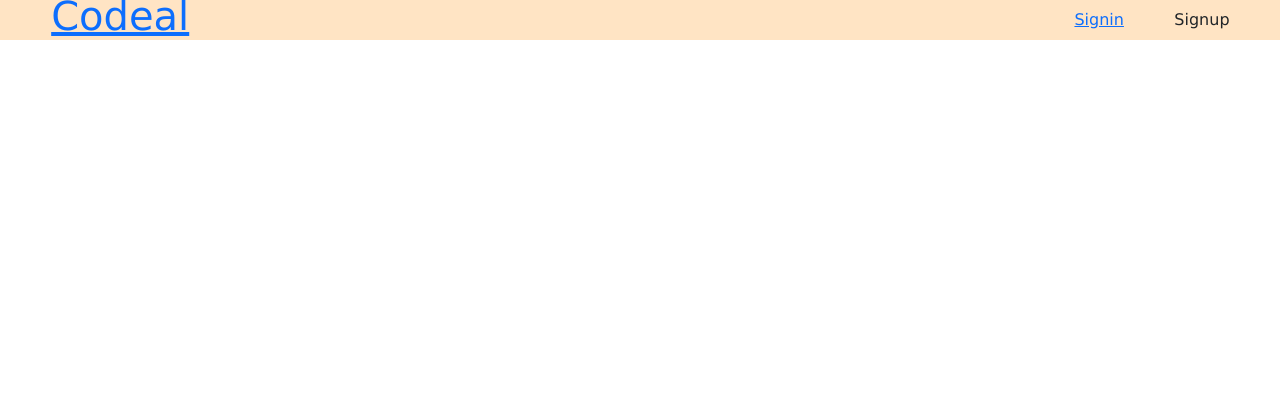
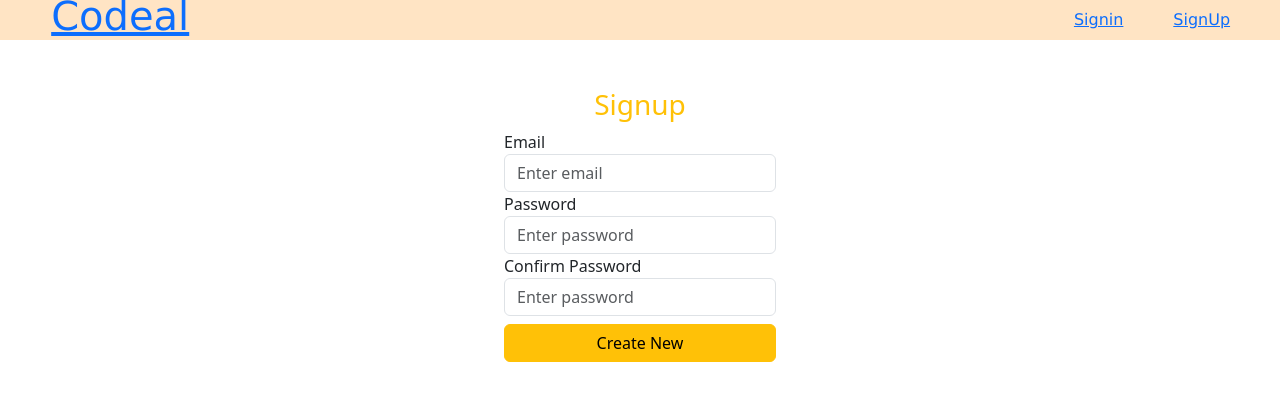
Before and after one commit to Gavaskar0543/React-SocialMedia-webApp, a React (Create React App) app in the folder Codeal/: page /signup in a window 1280 px wide. Shown: the top 400 px of the page. Built offline with nearby package versions, Linux system fonts and the light colour scheme; no server answers.

Commit message:
signup done

```diff
--- a/Codeal/src/Components/App.js
+++ b/Codeal/src/Components/App.js
@@ -4,6 +4,7 @@ import { Navbar } from "./Navbar";
 import PageNotFound from "../Pages/pageNotFound";
 import { Home, About, UserInfo } from "../Pages/Home";
 import Login from "../Pages/Login";
+import Signup from "../Pages/signup";
 import { Loader } from "./";
 import { BrowserRouter as Router, Route, Routes } from "react-router-dom";
 function App() {
@@ -31,6 +32,7 @@ function App() {
         <Route path="/about" element={<About />} />
         <Route path="/userInfo" element={<UserInfo />} />
         <Route path="/login" element={<Login />} />
+        <Route path='/signup' element={<Signup />}/>
         <Route element={<PageNotFound />} />
       </Routes>
     </div>
--- a/Codeal/src/Components/Navbar.js
+++ b/Codeal/src/Components/Navbar.js
@@ -11,7 +11,7 @@ export const Navbar = () => {
           <div>
             <Link to="/login">Signin</Link>
           </div>
-          <div>signup</div>
+          <Link to='/signup'>SignUp</Link>
         </div>
       </div>
     </>
--- /dev/null
+++ b/Codeal/src/Pages/signup.js
@@ -0,0 +1,57 @@
+import React from 'react';
+
+function signup() {
+    return (
+        <div className="container  mt-5 w-25">
+      <div className="container">
+        <h3 className="text-warning text-center">Signup</h3>
+        <form >
+          <div className="form-group">
+            <label htmlFor="email">Email</label>
+            <input
+              type="email"
+              className="form-control"
+              id="email"
+              placeholder="Enter email"
+            />
+          </div>
+
+          <div className="form-group">
+            <label htmlFor="Password">Password</label>
+            <input
+              type="password"
+              id="Password"
+              className="form-control"
+              placeholder="Enter password"
+
+
+            />
+          </div>
+          <div className="form-group">
+            <label htmlFor="Password">Confirm Password</label>
+            <input
+              type="password"
+              id="Password"
+              className="form-control"
+              placeholder="Enter password"
+
+            />
+            </div>
+          <div>
+            <button
+              type="submit"
+
+              className="btn btn-warning w-100 mt-2">
+             Create New
+            </button>
+
+          </div>
+        </form>
+      </div>
+    </div>
+
+
+    );
+}
+
+export default signup;
--- a/Codeal/src/utils/constants.js
+++ b/Codeal/src/utils/constants.js
@@ -1,8 +1,9 @@
 const API_ROOT = 'https://codeial.codingninjas.com:8000/api/v2/';
+const MyApi = 'http://gavaskar.authsec.ninja/api/v1/'
 
 // doc url - https://www.notion.so/aakashcn/Codeial-API-docs-3a4d0b5a42c54f0a94d951a42aabc13f
 export const API_URLS = {
-  login: () => `${API_ROOT}/users/login`,
+  login: () => `${MyApi}/user/signin`,
   signup: () => `${API_ROOT}/users/signup`,
   posts: (page, limit) => `${API_ROOT}/posts?page=${page}&limit=${limit}`,
   createPost: (content) => `${API_ROOT}/posts/create`,
```
